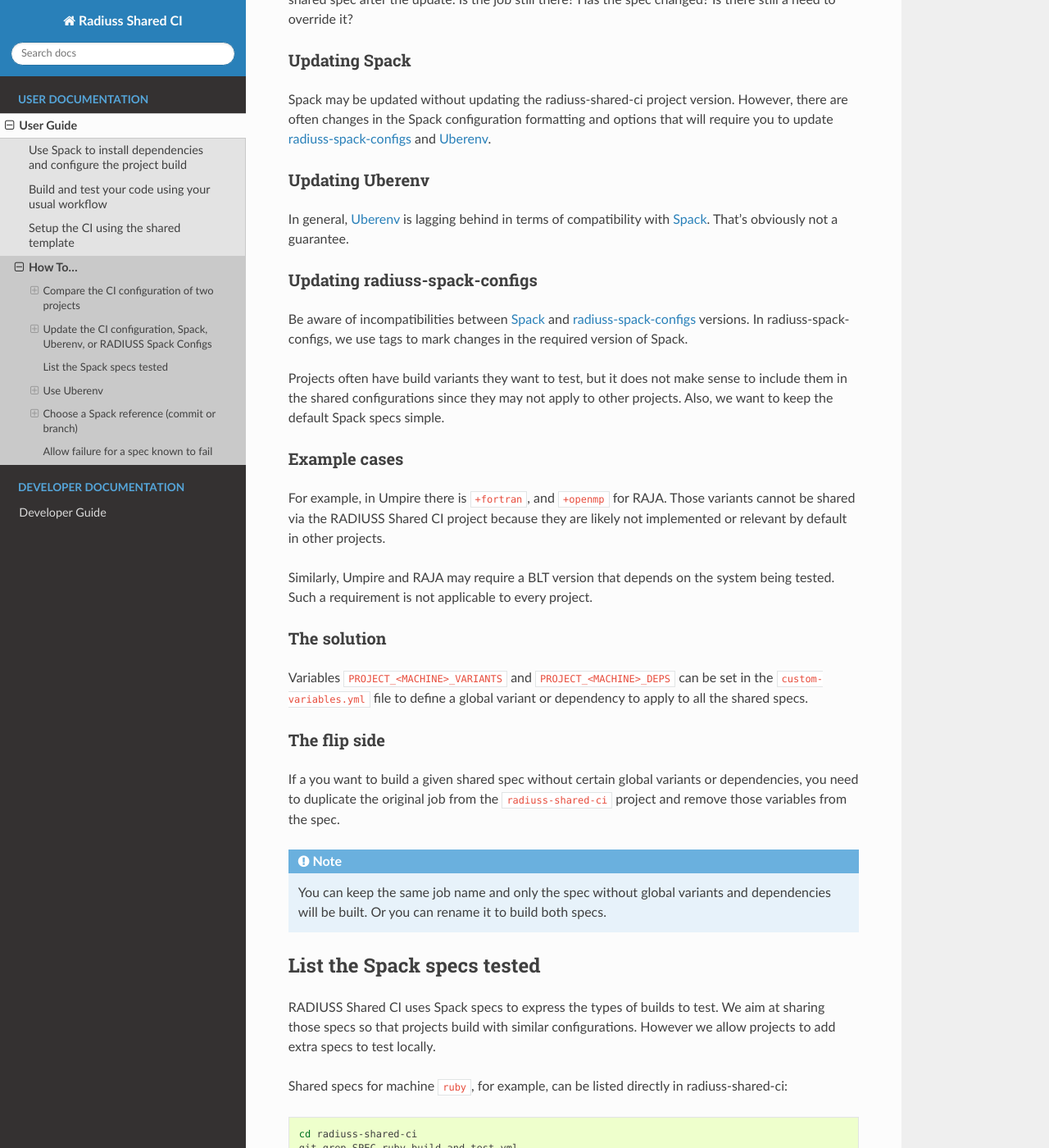
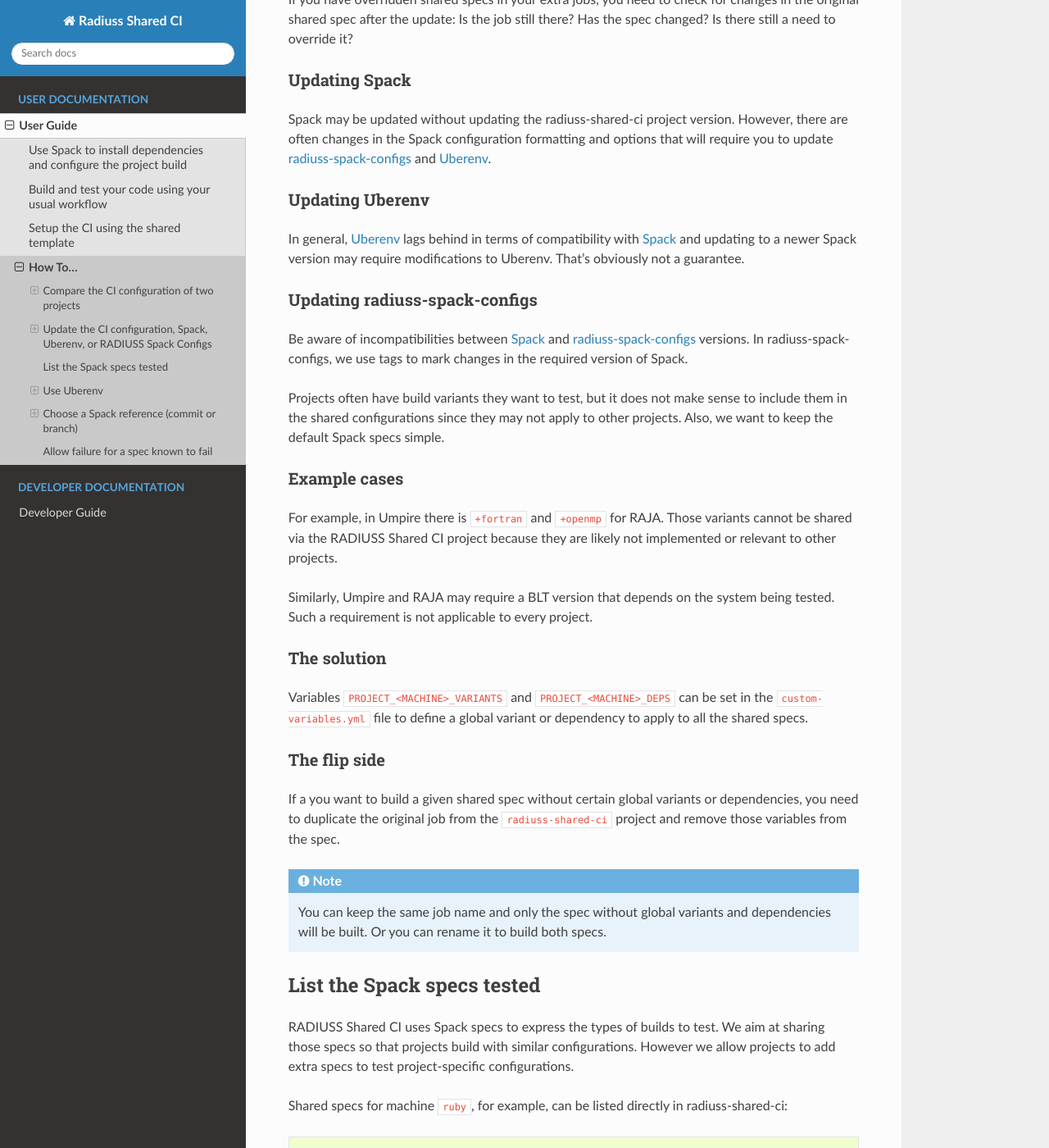
Before and after one commit to LLNL/radiuss-shared-ci, a Sphinx documentation site: the page built from docs/sphinx/user_guide/how_to.rst, in a window 1280 px wide and 1400 px high, scrolled down 2145 px. Shown: the whole window at 82% size. Built offline with Sphinx 7.4.7 and the Read the Docs theme 2.0.0, drawn with Linux system fonts in a browser that asks for light colours; some of the changed text lies outside the part shown.

Commit message:
Proofread and test changes.

```diff
--- a/docs/sphinx/user_guide/how_to.rst
+++ b/docs/sphinx/user_guide/how_to.rst
@@ -78,8 +78,8 @@
 for differences.
 
 .. note::
-   The hash used to checkout a submodule is also visible in the project
-   ``.gitmodules`` file.
+   The commit hash associated with a Git submodule in a project can be seen
+   by running the command ``git submodule status`` in the project.
 
 The Spack configuration can affect the external packages to use, the default
 versions for a dependencies to build, etc.
@@ -124,8 +124,9 @@
 Updating Uberenv
 ================
 
-In general, `Uberenv`_ is lagging behind in terms of compatibility with
-`Spack`_. That's obviously not a guarantee.
+In general, `Uberenv`_ lags behind in terms of compatibility with
+`Spack`_ and updating to a newer Spack version may require modifications to
+Uberenv. That's obviously not a guarantee.
 
 Updating radiuss-spack-configs
 ==============================
@@ -145,9 +146,9 @@
 Example cases
 ==============
 
-For example, in Umpire there is ``+fortran``, and ``+openmp`` for RAJA. Those
+For example, in Umpire there is ``+fortran`` and ``+openmp`` for RAJA. Those
 variants cannot be shared via the RADIUSS Shared CI project because they are
-likely not implemented or relevant by default in other projects.
+likely not implemented or relevant to other projects.
 
 Similarly, Umpire and RAJA may require a BLT version that depends on the system
 being tested. Such a requirement is not applicable to every project.
@@ -176,7 +177,8 @@
 
 RADIUSS Shared CI uses Spack specs to express the types of builds to test.
 We aim at sharing those specs so that projects build with similar
-configurations. However we allow projects to add extra specs to test locally.
+configurations. However we allow projects to add extra specs to test
+project-specific configurations.
 
 Shared specs for machine ``ruby``, for example, can be listed directly in
 radiuss-shared-ci:
@@ -203,9 +205,9 @@
   $ ./scripts/uberenv/uberenv.py
 
 .. note::
-  On LC machines, it is good practice to do the build step in parallel on a
-  compute node. Here is an example command: ``srun -ppdebug -N1 --exclusive
-  ./scripts/uberenv/uberenv.py``
+  On LC machines, it is following the *good neighbor* policy to do your build
+  step on a compute node. Here is an example command:
+  ``srun -ppdebug -N1 --exclusive ./scripts/uberenv/uberenv.py``
 
 Unless otherwise specified, Spack will default to a compiler. It is recommended
 to specify which compiler to use by adding the compiler spec to the ``--spec=``
@@ -278,13 +280,14 @@
   for flags, or HIP / CUDA tweaks in the past).
 
 In any case, those local changes should be pushed to upstream Spack as soon as
-possible. Typically, a project upstreams changes to its Spack package when
-a release is done.
+possible. Typically, a project upstreams changes to its Spack package after
+a project release is done. This allows the new release tag/version to be
+included in the Spack package update.
 
 Spack reference during the release process
 ==========================================
 
-As discussed above, when a projects wants to do a release, the release has to
+As mentioned above, when a projects does a release, the release has to
 happen before it can be added to Spack.
 
 Then, we want:
```
Also changed, not shown: other parts of docs/sphinx/user_guide/how_to.rst (+1 -1 lines).
